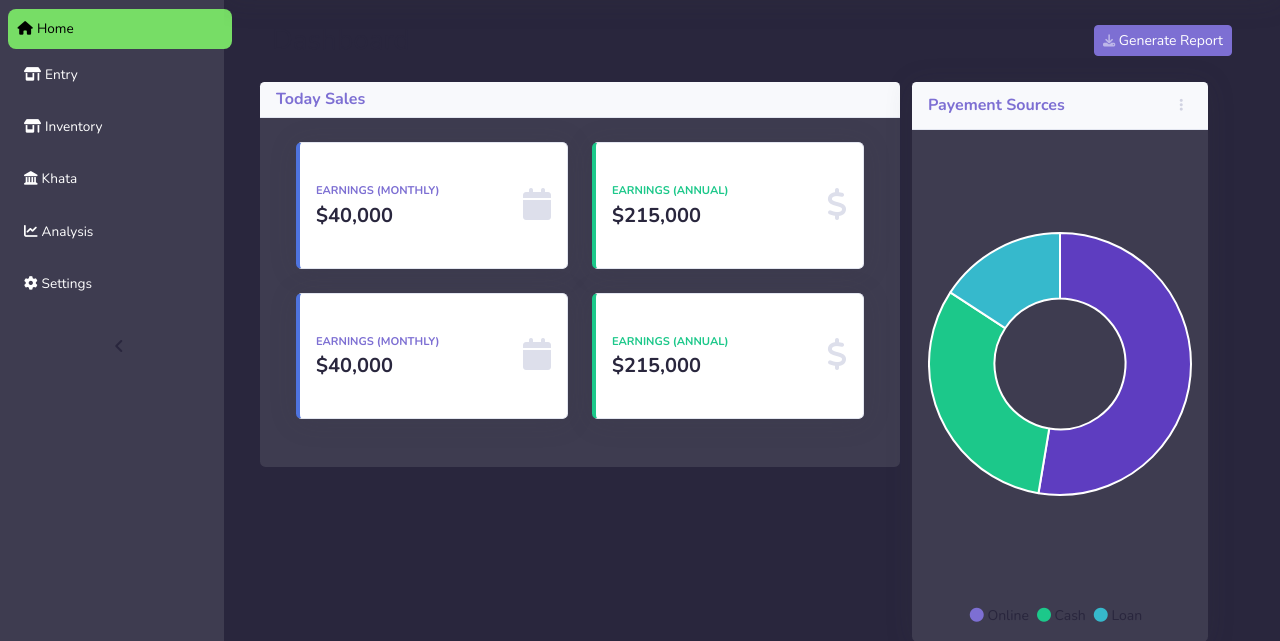
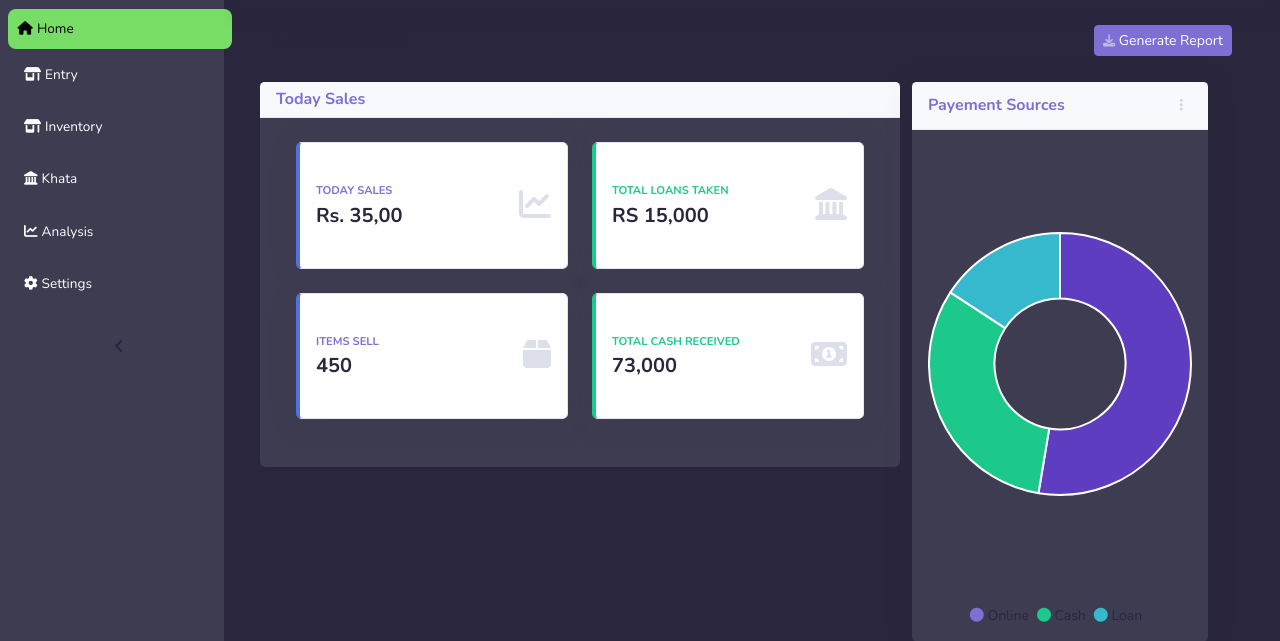
Before and after one commit to jibrankhalil-jk/GeneralFinance, a Django app: page /home in a window 1280 px wide. Shown: the part 70-711 px from the top of the page. Run offline with Django 5.2, Linux system fonts and the light colour scheme; the visitor is signed in with stand-in values (Sample User, id 1); some libraries are stand-ins or nearby versions.

Commit message:
ui updated

```diff
--- a/generalfinance/genfin/templates/home/components/home_card_box.html
+++ b/generalfinance/genfin/templates/home/components/home_card_box.html
@@ -10,14 +10,14 @@
             <div class="row g-0 align-items-center">
               <div class="col me-2">
                 <div class="text-uppercase text-primary fw-bold text-xs mb-1">
-                  <span>Earnings (monthly)</span>
+                  <span>Today Sales</span>
                 </div>
                 <div class="text-dark fw-bold h5 mb-0">
-                  <span>$40,000</span>
+                  <span>Rs. 35,00</span>
                 </div>
               </div>
               <div class="col-auto">
-                <i class="fas fa-calendar fa-2x text-gray-300"></i>
+                <i class="fas fa-chart-line fa-2x text-gray-300"></i>
               </div>
             </div>
           </div>
@@ -29,14 +29,14 @@
             <div class="row g-0 align-items-center">
               <div class="col me-2">
                 <div class="text-uppercase text-success fw-bold text-xs mb-1">
-                  <span>Earnings (annual)</span>
+                  <span>Total Loans Taken</span>
                 </div>
                 <div class="text-dark fw-bold h5 mb-0">
-                  <span>$215,000</span>
+                  <span>RS 15,000</span>
                 </div>
               </div>
               <div class="col-auto">
-                <i class="fas fa-dollar-sign fa-2x text-gray-300"></i>
+                <i class="fas fa-landmark fa-2x text-gray-300"></i>
               </div>
             </div>
           </div>
@@ -48,14 +48,14 @@
             <div class="row g-0 align-items-center">
               <div class="col me-2">
                 <div class="text-uppercase text-primary fw-bold text-xs mb-1">
-                  <span>Earnings (monthly)</span>
+                  <span>Items Sell</span>
                 </div>
                 <div class="text-dark fw-bold h5 mb-0">
-                  <span>$40,000</span>
+                  <span>450</span>
                 </div>
               </div>
               <div class="col-auto">
-                <i class="fas fa-calendar fa-2x text-gray-300"></i>
+                <i class="fas fa-box fa-2x text-gray-300"></i>
               </div>
             </div>
           </div>
@@ -67,14 +67,14 @@
             <div class="row g-0 align-items-center">
               <div class="col me-2">
                 <div class="text-uppercase text-success fw-bold text-xs mb-1">
-                  <span>Earnings (annual)</span>
+                  <span>Total cash Received</span>
                 </div>
                 <div class="text-dark fw-bold h5 mb-0">
-                  <span>$215,000</span>
+                  <span>73,000</span>
                 </div>
               </div>
               <div class="col-auto">
-                <i class="fas fa-dollar-sign fa-2x text-gray-300"></i>
+                <i class="fas fa-light fa-money-bill-1 fa-2x text-gray-300"></i>
               </div>
             </div>
           </div>
```
